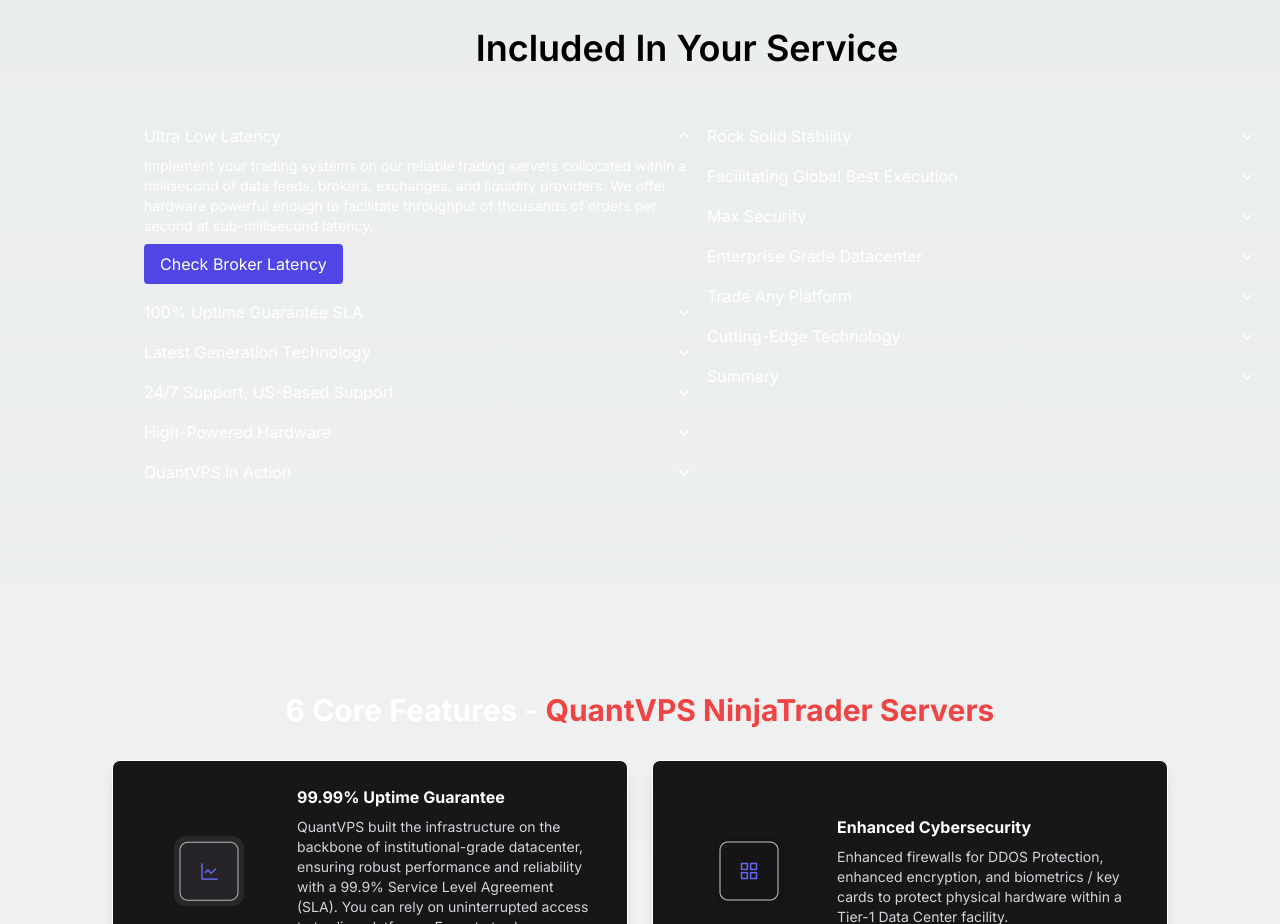
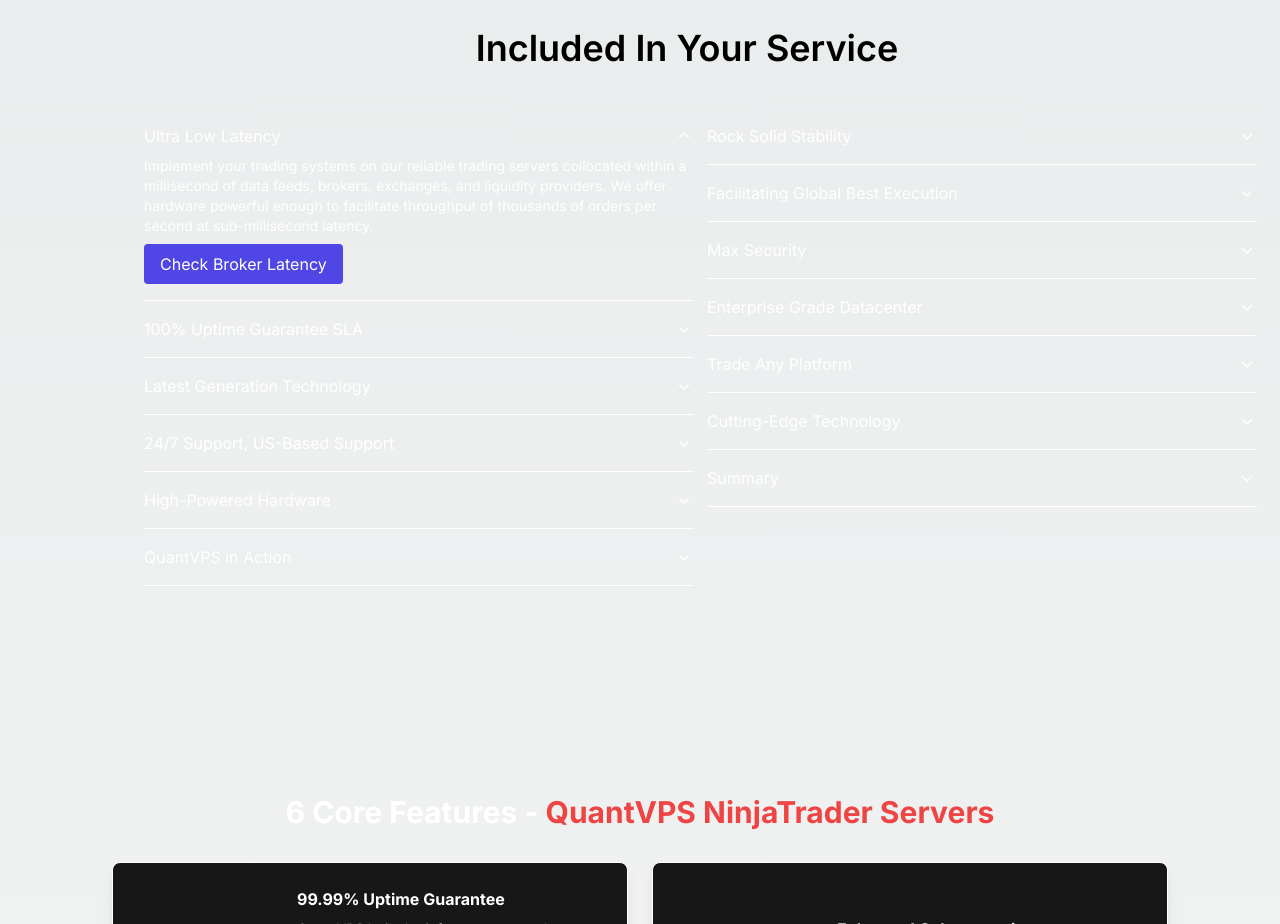
Before and after one commit to InfinityDevsHQ/quantvps, a Next.js app: page / in a window 1280 px wide. Shown: the part 3480-4404 px from the top of the page. Built offline with nearby package versions, Linux system fonts and the light colour scheme.

Commit message:
feat: added border to services

```diff
--- a/src/app/components/ServicesDropdown.tsx
+++ b/src/app/components/ServicesDropdown.tsx
@@ -77,7 +77,10 @@
                 <div className="grid grid-cols-1 md:grid-cols-2 place-content-between gap-4 md:gap-8 lg:gap-10">
                   <div className="md:min-w-[350px] lg:min-w-[550px]">
                     {features.slice(0, 6).map((feature) => (
-                      <div key={feature.title} className="mb-4">
+                      <div
+                        key={feature.title}
+                        className="mb-4 border-b border-white pb-4"
+                      >
                         <button
                           className="flex justify-between items-center w-full text-left"
                           onClick={() => toggleFeature(feature.title)}
@@ -112,7 +115,10 @@
                   </div>
                   <div className="md:min-w-[350px] lg:min-w-[550px]">
                     {features.slice(6).map((feature) => (
-                      <div key={feature.title} className="mb-4">
+                      <div
+                        key={feature.title}
+                        className="mb-4 border-b border-white pb-4"
+                      >
                         <button
                           className="flex justify-between items-center w-full text-left"
                           onClick={() => toggleFeature(feature.title)}
```
